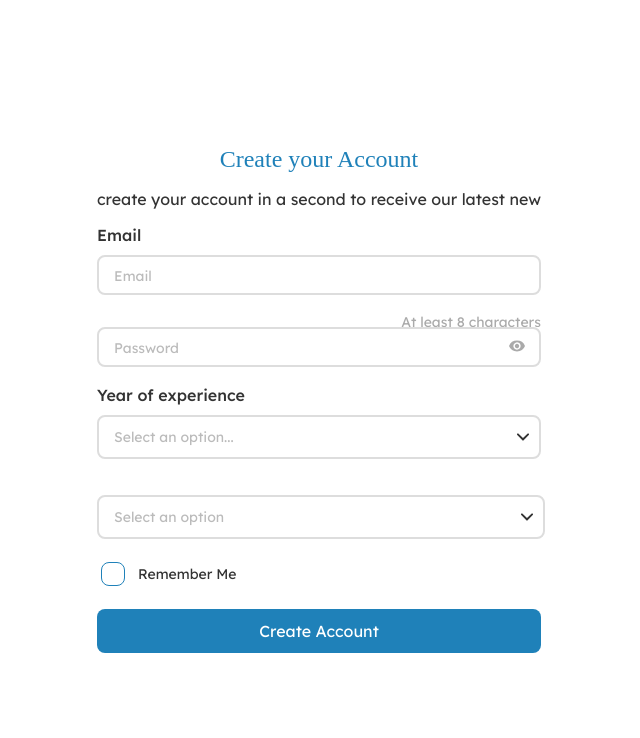
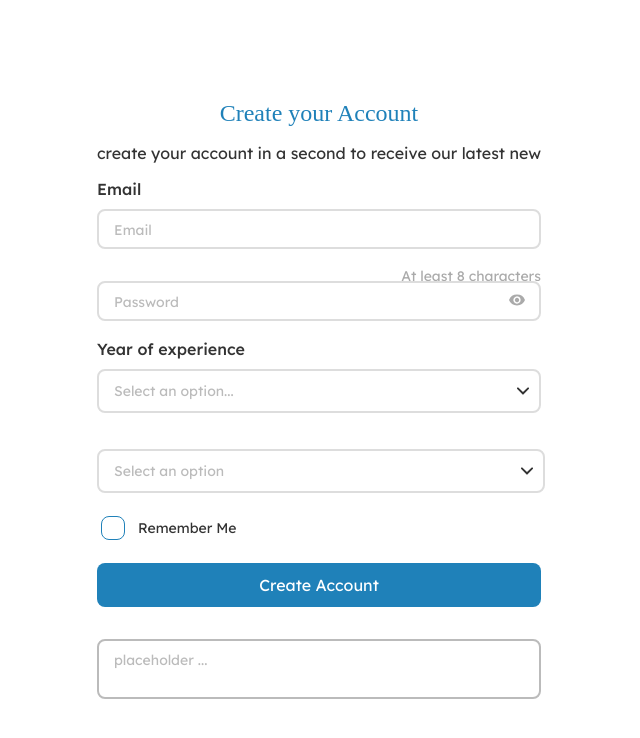
Before and after one commit to cesarvanel/my-components-pallet, a React (Vite) app: page /form in a window 1280 px wide. Shown: the top 738 px of the page, without its empty margins (321-961 px from the left). Built offline with nearby package versions, Linux system fonts and the light colour scheme; a web font is replaced by a local one.

Commit message:
fix text area layout

```diff
--- a/src/components/input-text-area/InputTextArea.module.scss
+++ b/src/components/input-text-area/InputTextArea.module.scss
@@ -7,6 +7,11 @@
     margin-bottom: 12px;
     font-family: "Medium";
   }
+
+  .area-container {
+    display: flex;
+    width: 100%;
+
     textarea {
       border-radius: 8px;
       border: 2px solid #bbbbbb;
@@ -14,6 +19,9 @@
       font-size: 14px;
       font-family: "Medium";
       width: 100%;
+      resize: none;
+      box-sizing: border-box;
+      padding: 10px 15px;
       resize: none;
 
       &:focus {
@@ -29,7 +37,6 @@
         font-size: 14px;
         font-family: "Regular";
         color: #bbbbbb;
-
       }
 
       &:disabled {
@@ -37,6 +44,7 @@
 
         &::placeholder {
           color: #666666;
+        }
       }
     }
   }
--- a/src/components/input-text-area/InputTextArea.tsx
+++ b/src/components/input-text-area/InputTextArea.tsx
@@ -19,11 +19,13 @@ const InputTextArea: React.FC<TextAreaInputPros> = ({
     <div className={styles["InputTextAreaFrom"]}>
       <label htmlFor="">{label}</label>
 
-      <textarea
-        {...props}
-        {...className({ error: !!errorMessage })}
-        placeholder="placeholder ..."
-      ></textarea>
+      <div className={styles["area-container"]}>
+        <textarea
+          {...props}
+          {...className({ error: !!errorMessage })}
+          placeholder="placeholder ..."
+        ></textarea>
+      </div>
       {!!errorMessage && (
         <div id="error" className={styles["errormessage"]}>
           <AlertIcon />
--- a/src/pages/form/form.tsx
+++ b/src/pages/form/form.tsx
@@ -9,6 +9,7 @@ import {
   SelectOption,
 } from "../../components/input-select-with-multiple/InputSelectWithMultipleType";
 import { InputSelectForm } from "../../components/input-select/InputSelect";
+import InputTextArea from "../../components/input-text-area/InputTextArea";
 
 const options: OptionSelect[] = [
   { id: 1, label: "Option 1" },
@@ -116,6 +117,8 @@ export const FormPage: React.FC = () => {
         </div>
 
         <PrimaryButton type="submit" label="Create Account" />
+
+        <InputTextArea />
       </form>
     </section>
   );
```
Lines whose indentation alone changed are shown as unchanged.
